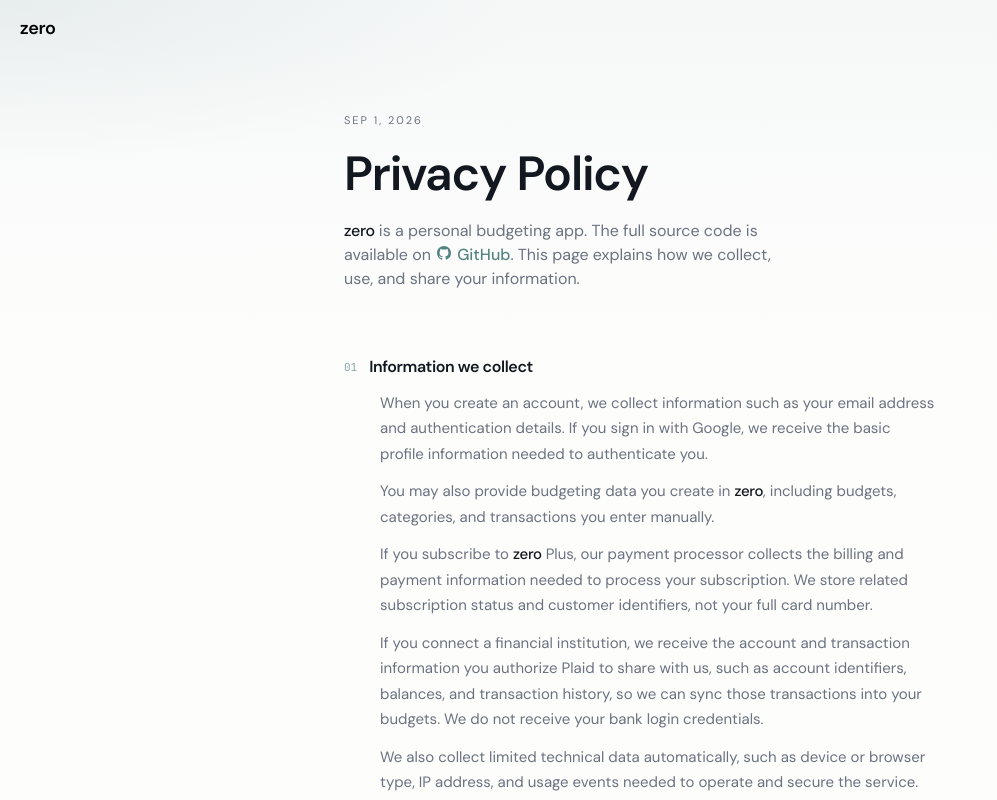
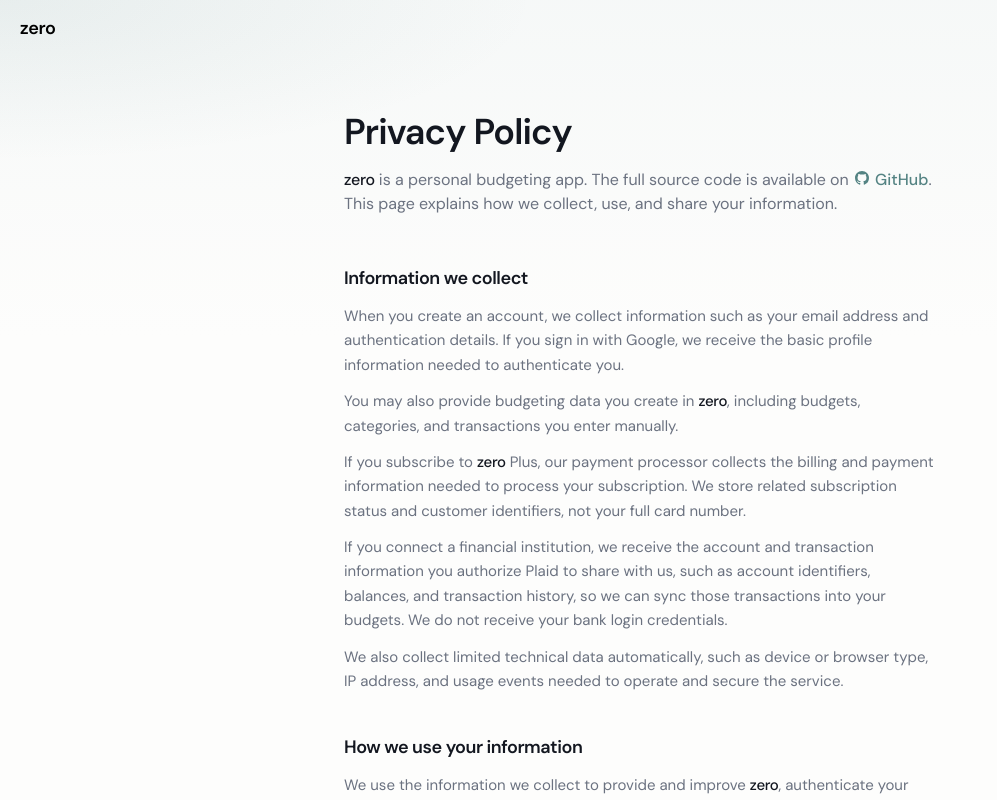
Before and after one commit to jacobrobertsbaca/zero, a Next.js app: page /privacy in a window 1280 px wide. Shown: the top 800 px of the page, without its empty margins (0-997 px from the left). Built offline with nearby package versions, Linux system fonts and the light colour scheme.

Commit message:
feat: update privacy policy

```diff
--- a/app/privacy/page.tsx
+++ b/app/privacy/page.tsx
@@ -138,18 +138,15 @@
 export default function Page() {
   return (
     <article className="page-enter">
-      <header className="mb-14 sm:mb-16">
-        <p className="mb-5  text-[11px] uppercase tracking-[0.18em] text-muted-foreground">Sep 1, 2026</p>
-        <h1 className="mb-5 text-[2.125rem] font-semibold leading-[1.1] tracking-tight sm:text-5xl sm:leading-[1.05]">
-          Privacy Policy
-        </h1>
-        <p className="max-w-md text-[15px] leading-relaxed text-muted-foreground sm:text-base">
+      <header className="mb-12">
+        <h1 className="mb-4 text-3xl font-semibold tracking-tight sm:text-4xl">Privacy Policy</h1>
+        <p className="text-[15px] leading-relaxed text-muted-foreground sm:text-base">
           <Brand /> is a personal budgeting app. The full source code is available on{" "}
           <a
             href="https://github.com/jacobrobertsbaca/zero"
             target="_blank"
             rel="noopener noreferrer"
-            className="pl-0.5 inline-flex items-baseline gap-1.5 font-medium text-primary underline-offset-4 hover:underline"
+            className="inline-flex items-baseline gap-1.5 pl-0.5 font-medium text-primary underline-offset-4 hover:underline"
           >
             <GitHubIcon className="size-3.5 shrink-0" />
             GitHub
@@ -158,16 +155,11 @@
         </p>
       </header>
 
-      <div className="divide-y divide-border/80">
-        {sections.map((section, index) => (
-          <section key={section.title} className="scroll-mt-24 py-8 first:pt-0 last:pb-0 sm:py-9">
-            <div className="mb-3 flex items-center gap-3">
-              <span className="font-mono text-[11px] tabular-nums text-primary/70">
-                {String(index + 1).padStart(2, "0")}
-              </span>
-              <h2 className="text-base font-semibold tracking-tight text-foreground">{section.title}</h2>
-            </div>
-            <div className="space-y-3 pl-8 text-[15px] leading-[1.7] text-muted-foreground sm:pl-9 [&_ul]:mt-1 [&_ul]:space-y-2 [&_ul]:pl-0 [&_li]:relative [&_li]:pl-4 [&_li]:before:absolute [&_li]:before:left-0 [&_li]:before:text-primary/50 [&_li]:before:content-['·']">
+      <div className="space-y-10">
+        {sections.map((section) => (
+          <section key={section.title} className="scroll-mt-24">
+            <h2 className="mb-3 text-lg font-semibold tracking-tight text-foreground">{section.title}</h2>
+            <div className="space-y-3 text-[15px] leading-relaxed text-muted-foreground [&_ul]:list-disc [&_ul]:space-y-1.5 [&_ul]:pl-5">
               {section.body}
             </div>
           </section>
--- a/src/server/plaid.ts
+++ b/src/server/plaid.ts
@@ -305,10 +305,10 @@
 
   const response = await plaid().linkTokenCreate({
     user: { client_user_id: owner },
-    client_name: "Zero",
+    client_name: "zero",
     products: [Products.Transactions],
     country_codes: [CountryCode.Us],
-    language: "en",
+    language: "en"
   });
 
   return response.data.link_token;
@@ -330,7 +330,7 @@
 
   const response = await plaid().linkTokenCreate({
     user: { client_user_id: owner },
-    client_name: "Zero",
+    client_name: "zero",
     country_codes: [CountryCode.Us],
     language: "en",
     access_token: item.access_token,
```
